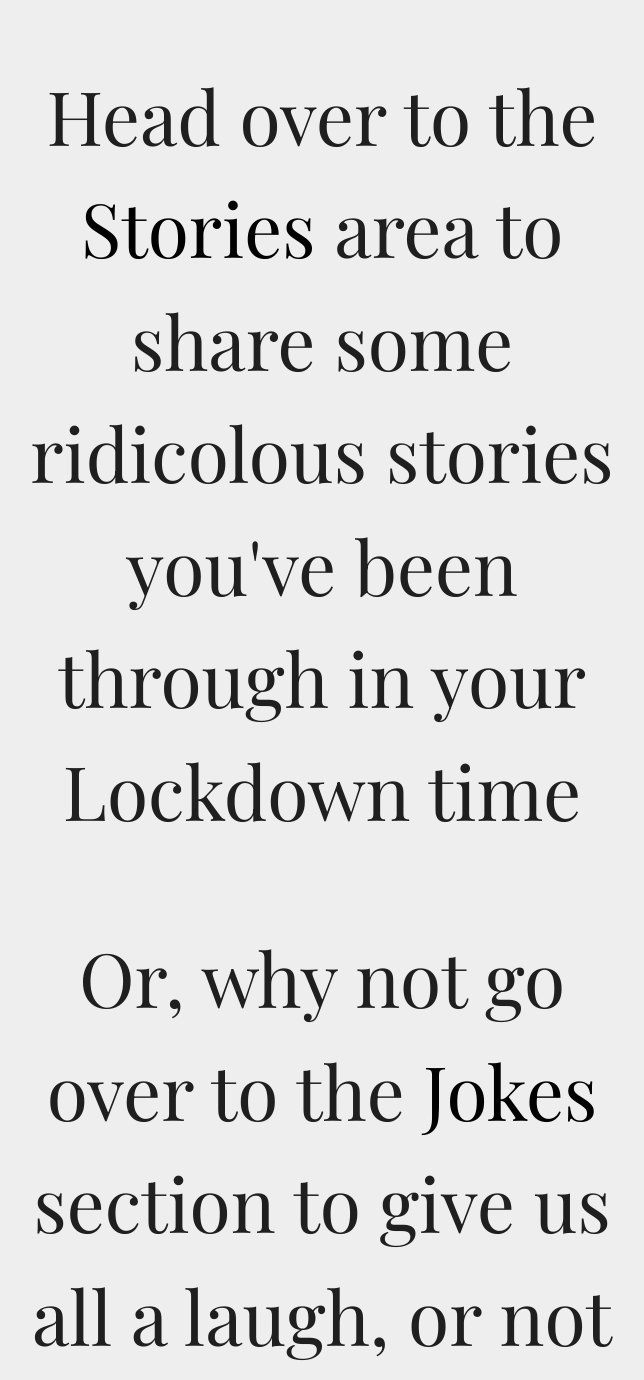
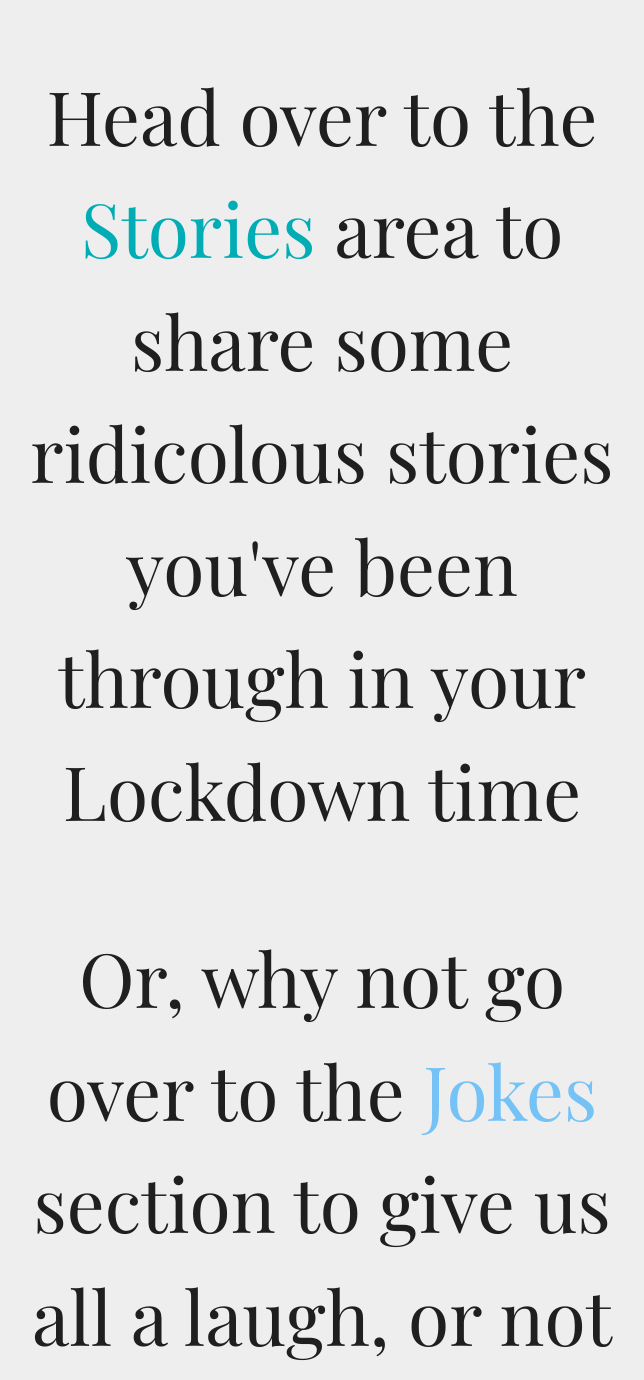
Before and after one commit to Code-Institute-Submissions/Side-On-lockdownLounge-MP3_OctResub, a Flask app: page / in a window 1280 px wide. Shown: the part 2809-4189 px from the top of the page, without its empty margins (318-962 px from the left). Run offline with Flask 2, Linux system fonts and the light colour scheme; some libraries are stand-ins or nearby versions.

Commit message:
Add style to stories and jokes text link

```diff
--- a/static/css/style.css
+++ b/static/css/style.css
@@ -28,6 +28,22 @@ nav {
 a {
   text-decoration: none;
   color: black;
+}
+
+.stories-link {
+  color: #00adb5;
+}
+
+.stories-link:hover {
+  filter: brightness(75%);
+}
+
+.jokes-link {
+  color: #75c2f6;
+}
+
+.jokes-link:hover {
+  filter: brightness(75%);
 }
 
 .nav-wrapper {
--- a/templates/index.html
+++ b/templates/index.html
@@ -9,9 +9,9 @@
 <div class="container index-info center">
 <p>Here you can relax, share some stories or jokes about your time in lockdown. If you don't have an account feel free to browse and look at all of the content</p>
 <p>If you are here to add something into the mix, head over to the register page to get an account. You can only add content or comments if you're signed into an account</p>
-<p>Head over to the <a class="text-links" href="{{ url_for('get_stories') }}">Stories</a> area to share some ridicolous stories you've been through in your Lockdown time</p>
+<p>Head over to the <a class="stories-link" href="{{ url_for('get_stories') }}">Stories</a> area to share some ridicolous stories you've been through in your Lockdown time</p>
 
-<p>Or, why not go over to the <a class="text-links" href="{{ url_for('get_jokes') }}">Jokes</a> section to give us all a laugh, or not</p>
+<p>Or, why not go over to the <a class="jokes-link" href="{{ url_for('get_jokes') }}">Jokes</a> section to give us all a laugh, or not</p>
 
 <p>If you'd like to add some content to either of the pages, you'll need to create a user account first. Head <a class="text-links" href="{{ url_for('register') }}">Here</a> to do that. Don't worry we only need your email address, and we promise not to send any annoying emails.</p>
 
```
